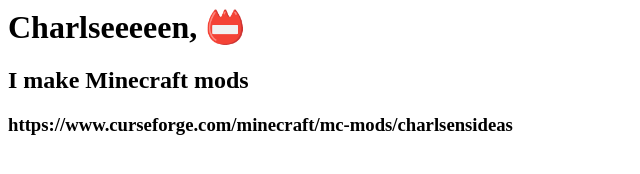
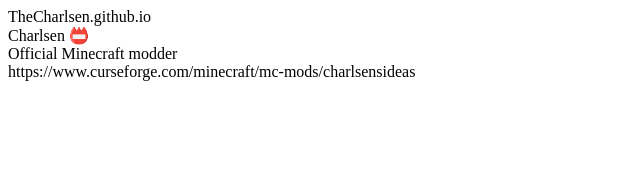
Before and after one commit to TheCharlsen/charlsen.github.io, a plain HTML site: page index.html in a window 1280 px wide. Shown: the whole page, without its empty margins (0-640 px from the left). Drawn offline with Linux system fonts and the light colour scheme.

Commit message:
Update index.html

```diff
--- a/index.html
+++ b/index.html
@@ -1,3 +1,15 @@
-<h1>Charlseeeeen, 📛<h1>
-<h2>I make Minecraft mods<h2>
-<h3>https://www.curseforge.com/minecraft/mc-mods/charlsensideas<h3>
+<html>
+
+<head>TheCharlsen.github.io</head>
+
+<body>
+
+<div>
+<header>Charlsen 📛</header>
+<section>Official Minecraft modder</section>
+<aside>https://www.curseforge.com/minecraft/mc-mods/charlsensideas</aside>
+</div>
+
+</body>
+
+</html>
```
